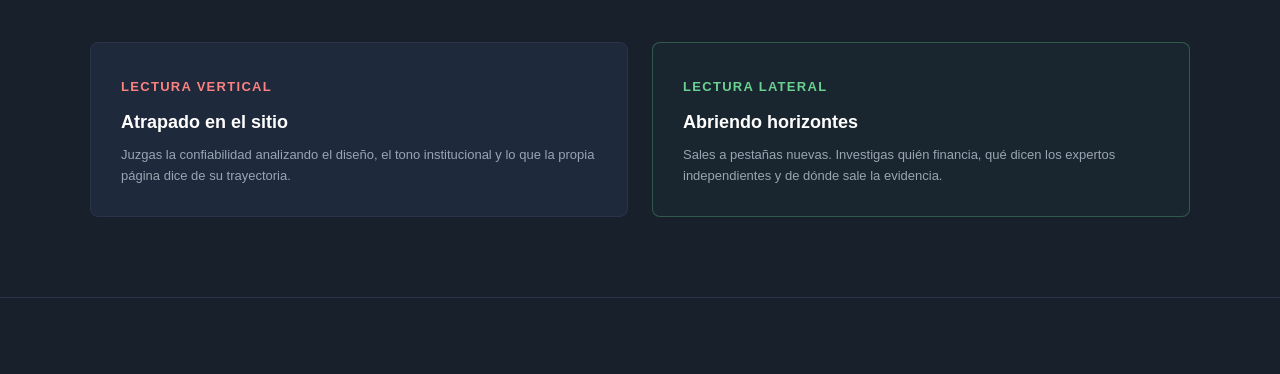
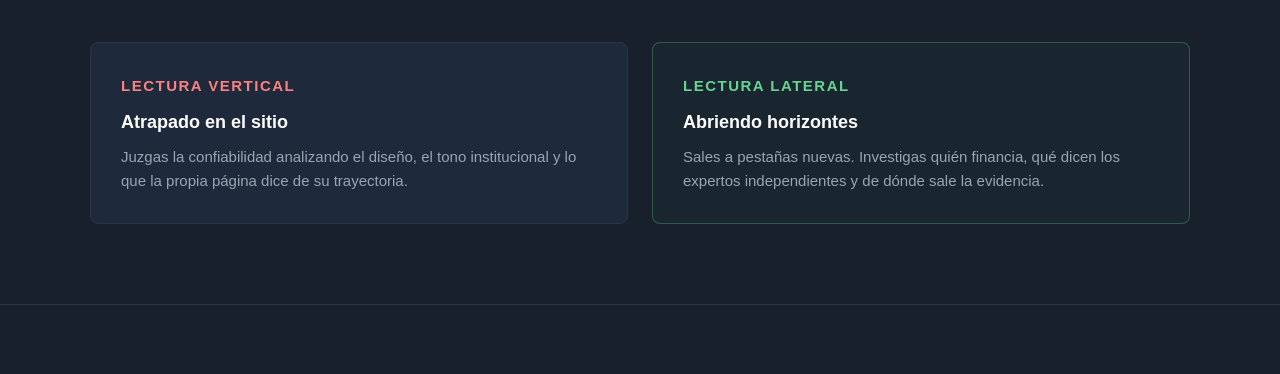
Before and after one commit to Chamyka5/Lectura-Latera, a plain HTML site: page tutorial.html in a window 1280 px wide. Shown: the part 426-800 px from the top of the page. Drawn offline with Linux system fonts and the light colour scheme.

Commit message:
Update styles.css

```diff
--- a/styles.css
+++ b/styles.css
@@ -410,10 +410,10 @@ h2, h3, p {
   border-color: rgba(104, 211, 145, 0.3);
   background: rgba(104, 211, 145, 0.03);
 }
-.bad-tag { color: #fc8181; font-size: 13px; font-weight: 800; letter-spacing: .1em; text-transform: uppercase; }
-.good-tag { color: var(--accent-green); font-size: 13px; font-weight: 800; letter-spacing: .1em; text-transform: uppercase; }
+.bad-tag { color: #fc8181; font-size: 15px; font-weight: 800; letter-spacing: .1em; text-transform: uppercase; }
+.good-tag { color: var(--accent-green); font-size: 15px; font-weight: 800; letter-spacing: .1em; text-transform: uppercase; }
 .contrast-col h3 { color: #fff; font-size: 18px; margin: 10px 0 8px; }
-.contrast-col p { color: var(--text-secondary); font-size: 13px; margin: 0; line-height: 1.6; }
+.contrast-col p { color: var(--text-secondary); font-size: 15px; margin: 0; line-height: 1.6; }
 
 /* Sección 2: El método */
 .section-heading-row {
```
